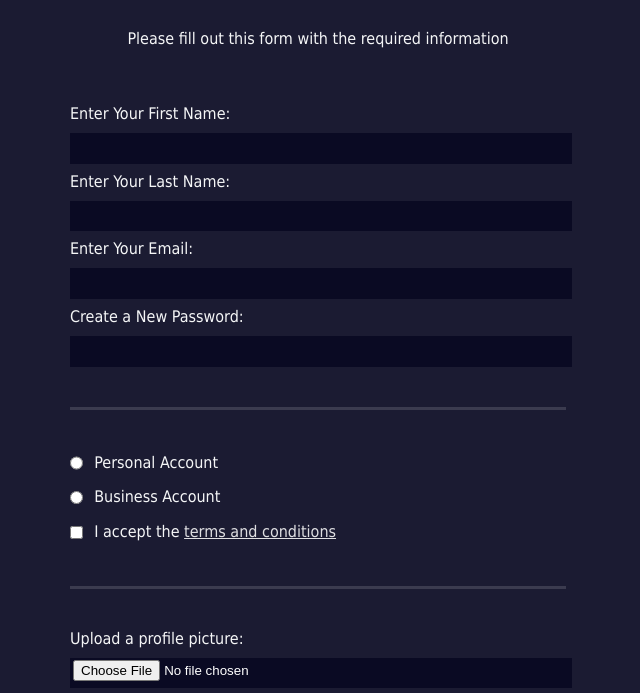
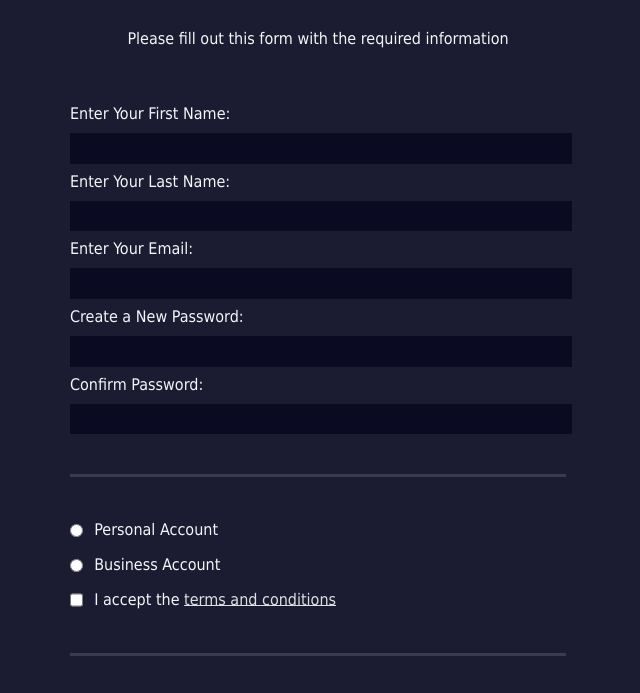
Before and after one commit to Mrtech-knight/Hactoberfest-accepted, a plain HTML site: page Form Project/index.html in a window 1280 px wide. Shown: the part 73-766 px from the top of the page, without its empty margins (322-962 px from the left). Drawn offline with Linux system fonts and the light colour scheme.

Commit message:
changes in password sections

```diff
--- a/Form Project/index.html
+++ b/Form Project/index.html
@@ -13,8 +13,14 @@
         <label for="first-name">Enter Your First Name: <input id="first-name" name="first-name" type="text" required /></label>
         <label for="last-name">Enter Your Last Name: <input id="last-name" name="last-name" type="text" required /></label>
         <label for="email">Enter Your Email: <input id="email" name="email" type="email" required /></label>
-        <label for="new-password">Create a New Password: <input id="new-password" name="new-password" type="password" pattern="[a-z0-5]{8,}" required /></label>
-      </fieldset>
+        <label for="password">Create a New Password: <input id="password" name="password" type="password"
+          pattern="[a-z0-5]{8,}" required /></label>
+          <div class="password-strength">
+          <span id="password-strength-text"></span>
+         </div>
+           <label for="confirm-password">Confirm Password: <input id="confirm-password" name="confirm-password"
+          type="password" required /></label>
+      </label>      </fieldset>
       <fieldset>
         <label for="personal-account"><input id="personal-account" type="radio" name="account-type" class="inline" /> Personal Account</label>
         <label for="business-account"><input id="business-account" type="radio" name="account-type" class="inline" /> Business Account</label>
```
